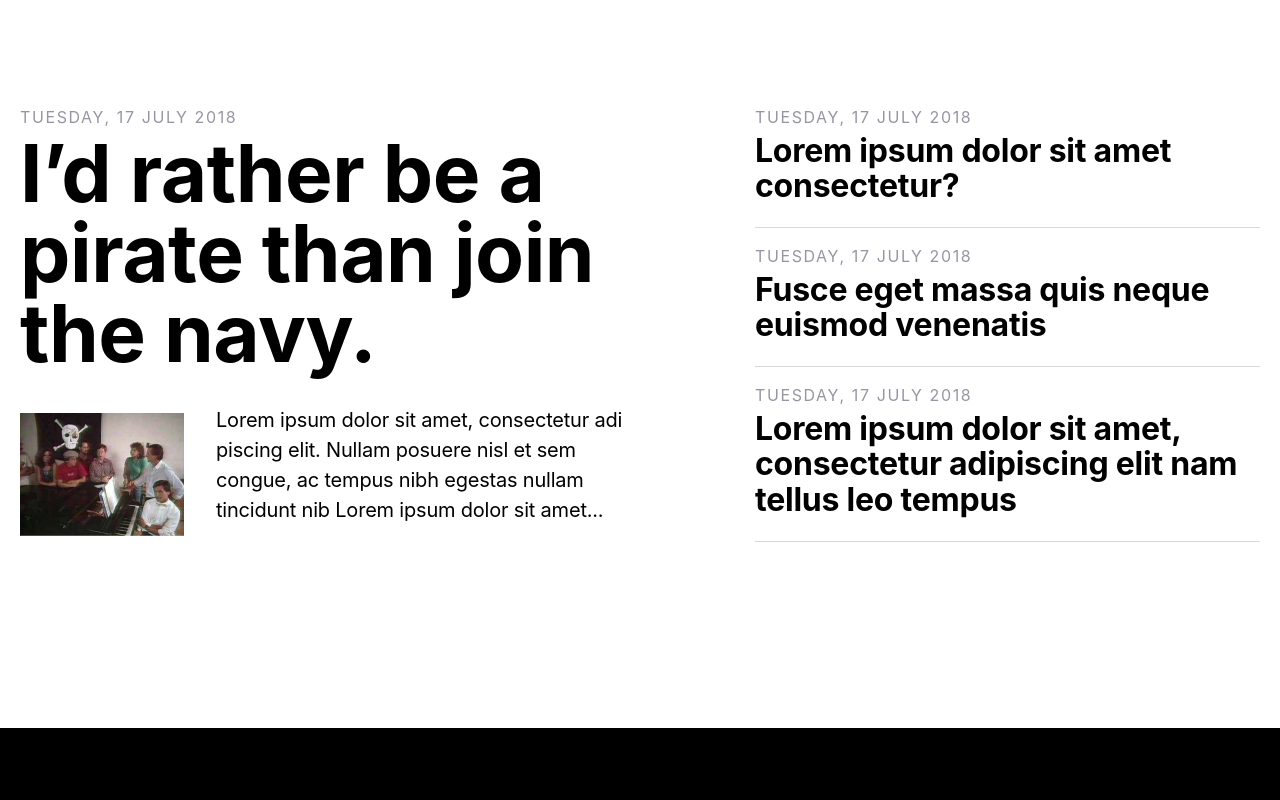
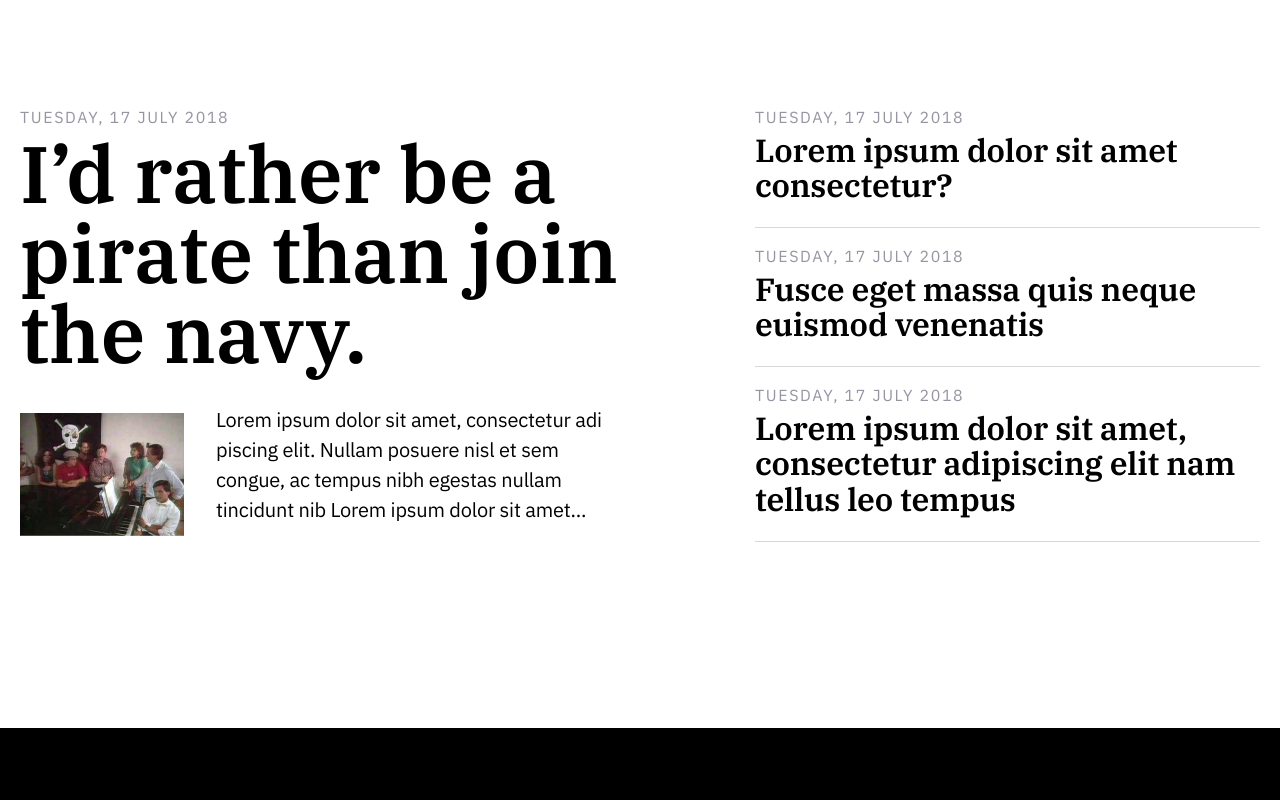
Before and after one commit to gitadr/gatsbyPortfolio, a Gatsby app: page / in a window 1280 px wide. Shown: the part 1680-2480 px from the top of the page. Built offline with nearby package versions, Linux system fonts and the light colour scheme.

Commit message:
Typeface Changes

```diff
--- a/src/components/notes.module.css
+++ b/src/components/notes.module.css
@@ -11,6 +11,11 @@
   align-content: center;
   padding: 0 20px;
   background: #fff;
+}
+
+.notes h1,
+.notes h2 {
+  font-family: "IBM Plex Serif";
 }
 
 .articleHero {
--- a/src/pages/blogArticle.module.css
+++ b/src/pages/blogArticle.module.css
@@ -8,10 +8,15 @@
   padding-right: 16px;
 }
 
+.blogArticle h1 {
+  font-family: "IBM Plex Serif", serif;
+}
+
 .blogArticle section p.intro {
   font-size: 32px;
   line-height: 40px;
   padding-right: 0;
+  font-family: "IBM Plex Serif", serif;
 }
 
 .container {
--- a/src/styles/global.css
+++ b/src/styles/global.css
@@ -1,3 +1,5 @@
+@import url("https://fonts.googleapis.com/css?family=IBM+Plex+Mono|IBM+Plex+Sans:400,600|IBM+Plex+Serif:400,600");
+
 html {
   background-color: #000;
 }
@@ -10,8 +12,9 @@ button {
 }
 
 body {
-  font-family: -apple-system, BlinkMacSystemFont, "Segoe UI", Roboto, Helvetica,
-    Arial, sans-serif, "Apple Color Emoji", "Segoe UI Emoji", "Segoe UI Symbol";
+  font-family: "IBM Plex Sans", -apple-system, BlinkMacSystemFont, "Segoe UI",
+    Roboto, Helvetica, Arial, sans-serif, "Apple Color Emoji", "Segoe UI Emoji",
+    "Segoe UI Symbol";
   font-weight: 400;
   font-size: 20px;
   -webkit-font-smoothing: antialiased;
@@ -40,7 +43,6 @@ h1 {
   line-height: 1;
   margin: 0 0 16px 0;
   padding: 0;
-  letter-spacing: -0.48px;
 }
 
 h2 {
```
Also changed, not shown: 1 other file (tests, documents, lock files or other folders).
